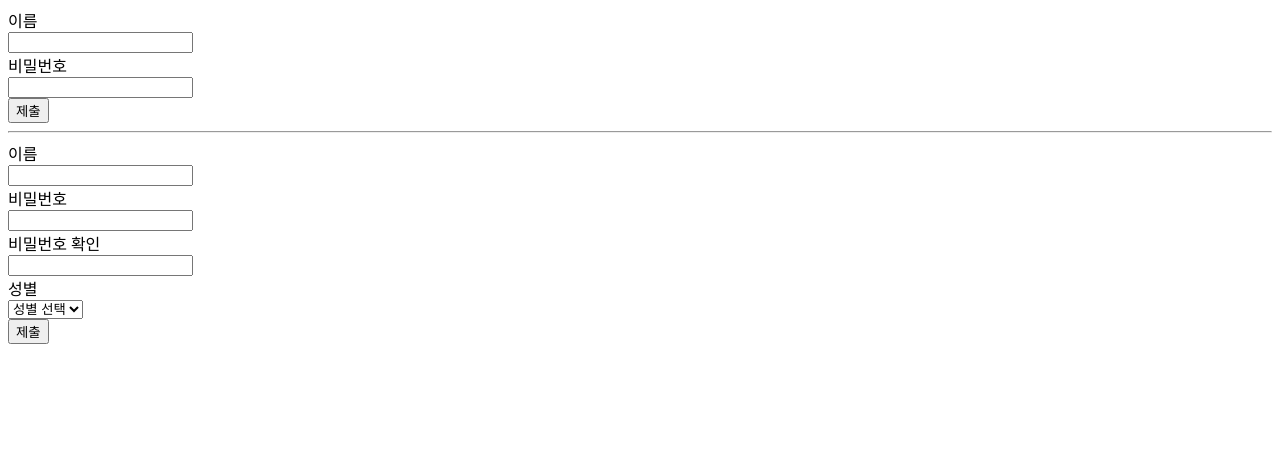
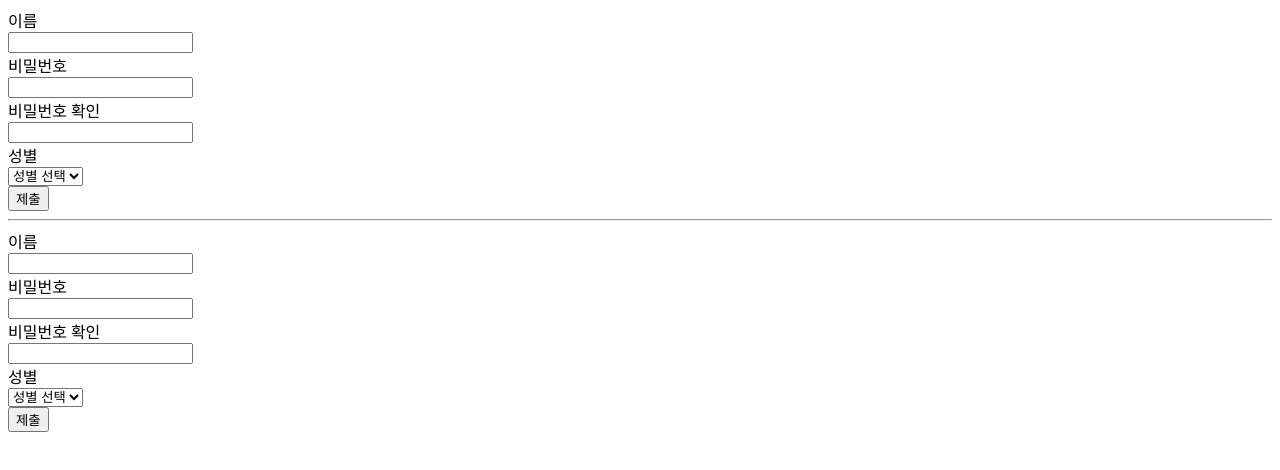
Before and after one commit to kim-elijah-sol/react-validation, a React (Create React App) app: page / in a window 1280 px wide. Shown: the top 470 px of the page. Built offline with nearby package versions, Linux system fonts and the light colour scheme.

Commit message:
feat: zod 로 비밀번호 확인 및 성별 데이터 핸들링

```diff
--- a/src/ReactHookFormWithZod.tsx
+++ b/src/ReactHookFormWithZod.tsx
@@ -57,6 +57,8 @@ function ReactHookFormWithZod() {
     resolver: zodResolver(schema),
   })
 
+  console.log(errors)
+
   return (
     <form onSubmit={handleSubmit((e) => console.log(e))}>
       <div>이름</div>
@@ -71,6 +73,23 @@ function ReactHookFormWithZod() {
         <ErrorMessage>{errors.password.message}</ErrorMessage>
       )}
 
+      <div>비밀번호 확인</div>
+      <input type='password' {...register('passwordConfirm')} />
+      {errors.passwordConfirm?.message && (
+        <ErrorMessage>{errors.passwordConfirm.message}</ErrorMessage>
+      )}
+
+      <div>성별</div>
+      <select {...register('gender')}>
+        <option value=''>성별 선택</option>
+        <option value='male'>남성</option>
+        <option value='female'>여성</option>
+        <option value='other'>미공개</option>
+      </select>
+      {errors.gender?.message && (
+        <ErrorMessage>{errors.gender.message}</ErrorMessage>
+      )}
+
       <div>
         <button type='submit'>제출</button>
       </div>
```
